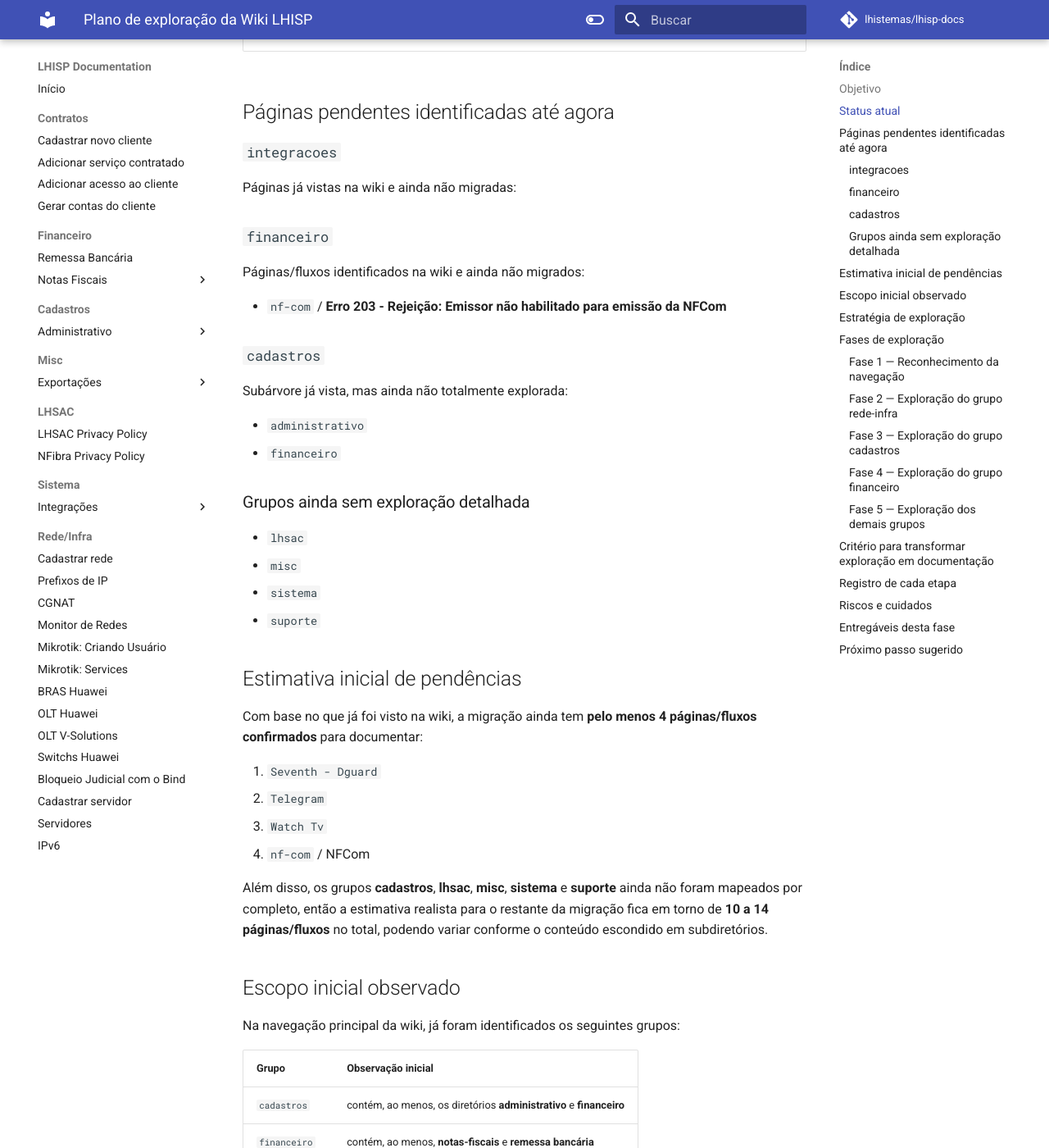
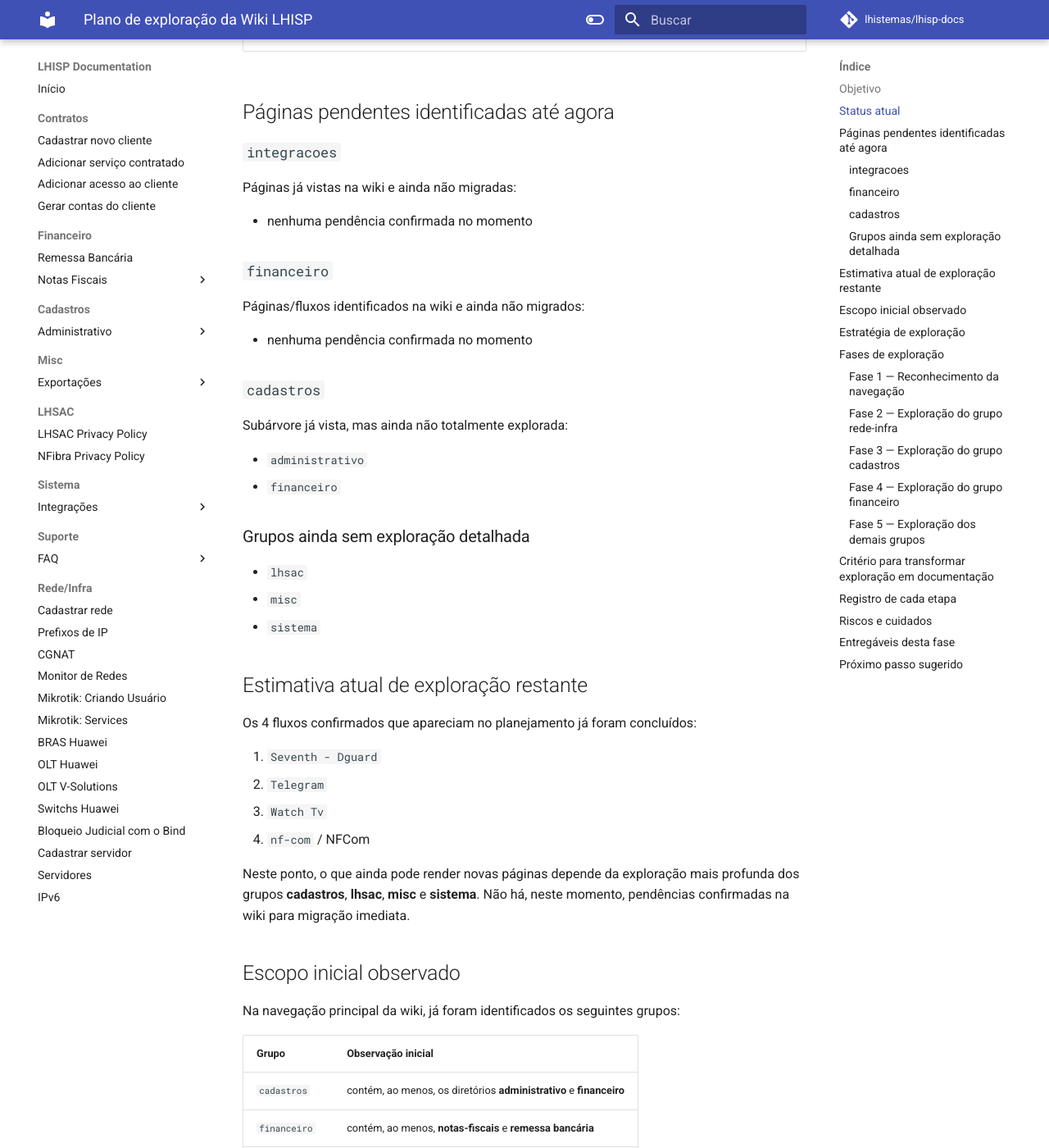
Before and after one commit to leandro-costa-oliveira/lhisp-docs, an MkDocs documentation site: the page built from docs/planejamento/plano-exploracao-wiki.md, in a window 1280 px wide and 1400 px high, scrolled down 3841 px. Shown: the whole window at 82% size. Built offline with MkDocs 1.6.1 and Material for MkDocs 9.7.7, drawn with Linux system fonts in a browser that asks for light colours; comment, search, counter and statistics services are not loaded; some of the changed text lies outside the part shown.

Commit message:
docs: migrate suporte contato from wiki

```diff
--- a/docs/planejamento/plano-exploracao-wiki.md
+++ b/docs/planejamento/plano-exploracao-wiki.md
@@ -68,7 +68,7 @@
 | Página **Exportar Boletos do Gerencianet** migrada para o repositório | Concluído | `docs/misc/exportar-boletos-gerencianet.md` |
 | Exploração de **Erro 203 - Rejeição: Emissor não habilitado para emissão da NFCom** em financeiro | Concluído | conteúdo lido na wiki e tela equivalente aberta no demo |
 | Página **Erro 203 - Rejeição: Emissor não habilitado para emissão da NFCom** migrada para o repositório | Concluído | `docs/financeiro/nf-com.md` |
-| Páginas pendentes identificadas até agora | Em revisão | suporte |
+| Páginas pendentes identificadas até agora | Concluído | nenhuma pendência confirmada |
 
 ## Páginas pendentes identificadas até agora
 
@@ -76,11 +76,13 @@
 
 Páginas já vistas na wiki e ainda não migradas:
 
+- nenhuma pendência confirmada no momento
+
 ### `financeiro`
 
 Páginas/fluxos identificados na wiki e ainda não migrados:
 
-- `nf-com` / **Erro 203 - Rejeição: Emissor não habilitado para emissão da NFCom**
+- nenhuma pendência confirmada no momento
 
 ### `cadastros`
 
@@ -94,18 +96,17 @@
 - `lhsac`
 - `misc`
 - `sistema`
-- `suporte`
 
-## Estimativa inicial de pendências
+## Estimativa atual de exploração restante
 
-Com base no que já foi visto na wiki, a migração ainda tem **pelo menos 4 páginas/fluxos confirmados** para documentar:
+Os 4 fluxos confirmados que apareciam no planejamento já foram concluídos:
 
 1. `Seventh - Dguard`
 2. `Telegram`
 3. `Watch Tv`
 4. `nf-com` / NFCom
 
-Além disso, os grupos **cadastros**, **lhsac**, **misc**, **sistema** e **suporte** ainda não foram mapeados por completo, então a estimativa realista para o restante da migração fica em torno de **10 a 14 páginas/fluxos** no total, podendo variar conforme o conteúdo escondido em subdiretórios.
+Neste ponto, o que ainda pode render novas páginas depende da exploração mais profunda dos grupos **cadastros**, **lhsac**, **misc** e **sistema**. Não há, neste momento, pendências confirmadas na wiki para migração imediata.
 
 ## Escopo inicial observado
 
@@ -120,7 +121,6 @@
 | `misc` | ainda pendente de exploração detalhada |
 | `rede-infra` | contém páginas operacionais já visíveis na navegação |
 | `sistema` | ainda pendente de exploração detalhada |
-| `suporte` | ainda pendente de exploração detalhada |
 
 No grupo **rede-infra**, foram vistos itens como:
 
@@ -270,14 +270,13 @@
 - `lhsac`
 - `misc`
 - `sistema`
-- `suporte`
 
 **Objetivo:** descobrir o que esses grupos contém e avaliar se há fluxos relevantes para documentação.
 
 **Saída esperada:**
 
 - lista de páginas encontradas;
-- indicação do que é material de apoio, suporte ou operação;
+- indicação do que é material de apoio ou operação;
 - definição do que entra na próxima rodada de documentação.
 
 ## Critério para transformar exploração em documentação
--- a/mkdocs.yml
+++ b/mkdocs.yml
@@ -85,6 +85,9 @@
           - Seventh - Dguard: sistema/seventh-dguard.md
           - Telegram: sistema/telegram.md
           - Watch Tv: sistema/watch-tv.md
+  - Suporte:
+      - FAQ:
+          - Contato do Suporte: suporte/contato-suporte.md
   - Rede/Infra:
       - Cadastrar rede: rede-infra/cadastrar-rede.md
       - Prefixos de IP: rede-infra/prefixos-ip.md
```
Also changed, not shown: docs/suporte/contato-suporte.md (added, +72 -0 lines).
